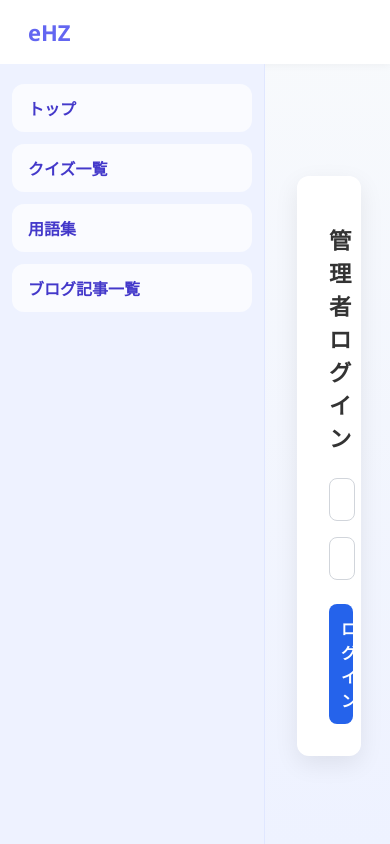
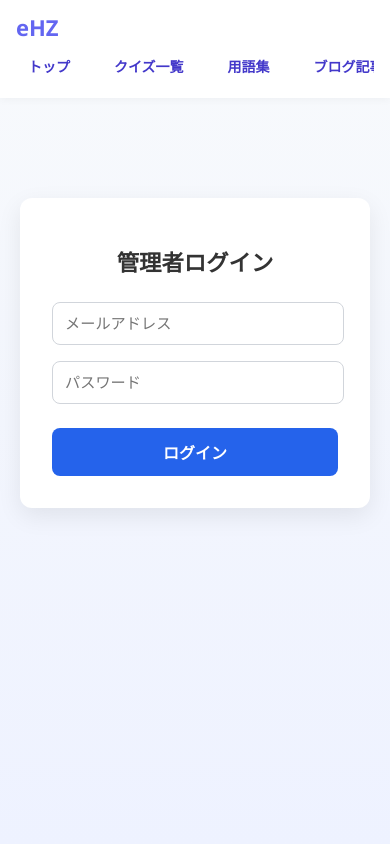
Before and after one commit to ShunKakuno/quiart, a React (Vite) app in the folder app/: page /admin/login in a window 390 px wide. Built offline with nearby package versions, Linux system fonts and the light colour scheme.

Commit message:
諸々修正

```diff
--- a/app/src/appLayout.tsx
+++ b/app/src/appLayout.tsx
@@ -13,22 +13,21 @@ export function AppLayout() {
   return (
     <div className={styles.app}>
       <header className={styles.header}>
-        <div className={styles.logo}>eHZ</div>
-      </header>
+        <div className={styles.headerInner}>
+          <div className={styles.logo}>eHZ</div>
 
-      <div className={styles.body}>
-        <aside className={styles.sidebar}>
-          <nav>
+          <nav className={styles.topNav}>
             <Link to="/">トップ</Link>
             <Link to="/quizList">クイズ一覧</Link>
             <Link to="/terms">用語集</Link>
             <Link to="/articleList">ブログ記事一覧</Link>
           </nav>
-        </aside>
-        <main className={styles.content}>
-          <Outlet />
-        </main>
-      </div>
+        </div>
+      </header>
+
+      <main className={`${styles.content} content`}>
+        <Outlet />
+      </main>
     </div>
   )
 }
--- a/app/src/css/appLayout.module.css
+++ b/app/src/css/appLayout.module.css
@@ -10,66 +10,83 @@
 
 /* ヘッダー */
 .header {
-  height: 64px;
   background: white;
   box-shadow: 0 2px 8px rgba(0,0,0,0.04);
+}
+
+/* ヘッダー中身 */
+.headerInner {
+  height: 64px;
   display: flex;
   align-items: center;
+  gap: 32px;
   padding: 0 28px;
 }
 
+/* ロゴ */
 .logo {
   font-size: 22px;
   font-weight: 700;
-  color: #6366f1; /* インディゴ */
+  color: #6366f1;
+  flex-shrink: 0;
 }
 
-/* 中身 */
-.body {
-  flex: 1;
+/* 上部ナビ */
+.topNav {
   display: flex;
-  overflow: hidden;
+  gap: 20px;
+  overflow-x: auto;
+  scrollbar-width: none;
 }
 
-/* サイドバー */
-.sidebar {
-  width: 240px;
-  background: #eef2ff;
-  border-right: 1px solid #e0e7ff;
-  padding: 20px 12px;
+.topNav::-webkit-scrollbar {
+  display: none;
 }
 
-.sidebar nav {
-  display: flex;
-  flex-direction: column;
-  gap: 12px;
+.topNav a {
+  white-space: nowrap;
+  color: #4338ca;
+  text-decoration: none;
+  font-weight: 600;
+  padding: 8px 14px;
+  border-radius: 999px;
+  transition: all 0.15s ease;
 }
 
-.sidebar a {
-  color: #4338ca;
-  text-decoration: none;
-  padding: 12px 16px;
-  border-radius: 12px;
-  font-weight: 600;
-  transition: all 0.15s ease;
-  background: rgba(255,255,255,0.7);
+.topNav a:hover {
+  background: #6366f1;
+  color: white;
 }
 
-.sidebar a:hover {
-  background: #6366f1;
-  color: white;
-  transform: translateX(4px);
-}
-
+/* コンテンツ */
 .content {
   flex: 1;
   padding: 32px;
   overflow-y: auto;
 }
 
-.loading {
-  text-align: center;
-  padding: 32px;
-  font-size: 1rem;
-  color: #666;
+/* ===== モバイル対応 ===== */
+@media (max-width: 768px) {
+
+  .headerInner {
+    flex-direction: column;
+    align-items: flex-start;
+    height: auto;
+    padding: 12px 16px;
+    gap: 8px;
+  }
+
+  .topNav {
+    width: 100%;
+    padding-bottom: 4px;
+  }
+
+  .topNav a {
+    font-size: 14px;
+    padding: 6px 12px;
+  }
+
+  .content {
+    padding: 20px;
+  }
 }
--- a/app/src/css/article.module.css
+++ b/app/src/css/article.module.css
@@ -12,7 +12,7 @@ body {
   display: flex;
   flex-direction: column;
   gap: 16px;
-  max-width: 800px;
+  max-width: 1000px;
   margin: 32px auto;
   padding: 0 16px;
 }
@@ -49,7 +49,7 @@ body {
 
 /* ---------- 個別記事ページ ---------- */
 .articleDetail {
-  max-width: 800px;
+  max-width: 1000px;
   margin: 32px auto;
   padding: 16px;
   background-color: #fff;
--- a/app/src/css/articleList.module.css
+++ b/app/src/css/articleList.module.css
@@ -2,7 +2,7 @@
   display: flex;
   flex-direction: column;
   gap: 16px;
-  max-width: 800px;
+  max-width: 1000px;
   margin: 0 auto;
   padding: 16px;
 }
--- a/app/src/css/quizList.module.css
+++ b/app/src/css/quizList.module.css
@@ -1,5 +1,8 @@
-.quizGrid {
-  display: grid;
-  grid-template-columns: repeat(auto-fill, minmax(260px, 1fr));
-  gap: 24px;
+.quizList {
+  display: flex;
+  flex-direction: column;
+  gap: 16px;
+  max-width: 1000px;
+  margin: 0 auto;
+  padding: 16px;
 }
--- a/app/src/css/searchResult.module.css
+++ b/app/src/css/searchResult.module.css
@@ -2,7 +2,7 @@
   display: flex;
   flex-direction: column;
   gap: 16px;
-  max-width: 800px;
+  max-width: 1000px;
   margin: 0 auto;
   padding: 16px;
 }
@@ -11,7 +11,7 @@
   display: flex;
   flex-direction: column;
   gap: 16px;
-  max-width: 800px;
+  max-width: 1000px;
   margin: 0 auto;
   padding: 16px;
 }
--- a/app/src/css/top.module.css
+++ b/app/src/css/top.module.css
@@ -5,3 +5,12 @@
 .articleGrid {
     margin-bottom: 24px;
 }
+
+.list {
+  display: flex;
+  flex-direction: column;
+  gap: 16px;
+  max-width: 1000px;
+  margin: 0 auto;
+  padding: 16px;
+}
--- a/app/src/pages/quizList.tsx
+++ b/app/src/pages/quizList.tsx
@@ -10,7 +10,7 @@ export function QuizList() {
 
   return (
     <PageLayout>
-      <div className={styles.quizGrid}>
+      <div className={styles.quizList}>
         {data!.map(quiz => (
           <QuizListCard key={quiz.id} item={quiz} />
         ))}
--- a/app/src/pages/searchResult.tsx
+++ b/app/src/pages/searchResult.tsx
@@ -10,34 +10,38 @@ import type { Quiz as QuizType } from "@/lib/types/quiz"
 
 export function SearchResult() {
   const { name } = useParams<{ name: string }>()
-  const { data: artcileData, isLoading: isArticleLoading } = useArticleByCategory(name)
+  const { data: articleData, isLoading: isArticleLoading } = useArticleByCategory(name)
   const { data: quizData, isLoading: isQuizLoading } = useQuizByCategory(name)
   return (
     <PageLayout>
       <p>「{name}」の検索結果</p>
-      <h1>記事一覧</h1>
       {isArticleLoading ? (
         <p className="loading">Loading...</p>
       ) : (
+        articleData?.length != 0 && (
           <div className={styles.articleList}>
-          {artcileData!.map((article: ArticleType) => (
+            <h1>記事一覧</h1>
+            {articleData!.map((article: ArticleType) => (
               <div key={article.id}>
                 <ArticleListCard item={article} />
               </div>
             ))}
           </div>
+        )
       )}
-      <h1>クイズ一覧</h1>
       {isQuizLoading ? (
         <p className="loading">Loading...</p>
       ) : (
+        quizData?.length != 0 && (
           <div className={styles.quizList}>
+            <h1>クイズ一覧</h1>
             {quizData!.map((quiz: QuizType) => (
               <div key={quiz.id}>
                 <QuizListCard item={quiz} />
               </div>
             ))}
           </div>
+        )
       )}
     </PageLayout>
   )
--- a/app/src/pages/top.tsx
+++ b/app/src/pages/top.tsx
@@ -22,6 +22,7 @@ export function Top() {
 
   return (
     <PageLayout>
+      <div className={styles.list}>
         <div>
           <h1>最新のクイズ</h1>
           {!isLatestQuizLoading ? (
@@ -40,12 +41,10 @@ export function Top() {
           <h1>最新の記事</h1>
             {!isLatestArticleLoading ? (
             <div>
-              <div className={styles.quizGrid}>
                 <ArticleRanking
                   articles={latestArticleData || []}
                   isLoading={isLatestArticleLoading}
                 />
-              </div>
             </div>
           ) : (
             <p>Loading...</p>
@@ -53,12 +52,10 @@ export function Top() {
           <h1>クイズアクセス数ランキング</h1>
             {!isPopularQuizRankingLoading ? (
             <div>
-            <div className={styles.quizGrid}>
               <QuizRanking
                 quizzes={popularQuizRankingData || []}
                 isLoading={isPopularQuizRankingLoading}
               />
-            </div>
             </div>
           ) : (
             <p>Loading...</p>
@@ -66,12 +63,10 @@ export function Top() {
           <h1>記事アクセス数ランキング</h1>
             {!isPopularArticleRankingLoading ? (
             <div>
-              <div className={styles.quizGrid}>
                 <ArticleRanking
                   articles={popularArticleRankingData || []}
                   isLoading={isPopularArticleRankingLoading}
                 />
-              </div>
             </div>
           ) : (
             <p>Loading...</p>
@@ -79,12 +74,10 @@ export function Top() {
           <h1>不人気クイズランキング</h1>
             {!isUnpopularQuizRankingLoading ? (
             <div>
-            <div className={styles.quizGrid}>
               <QuizRanking
                 quizzes={unpopularQuizRankingData || []}
                 isLoading={isUnpopularQuizRankingLoading}
               />
-            </div>
             </div>
           ) : (
             <p>Loading...</p>
@@ -101,6 +94,7 @@ export function Top() {
             <p>Loading...</p>
           )}
         </div>
+      </div>
     </PageLayout>
   )
 }
```
Lines whose indentation alone changed are shown as unchanged.
